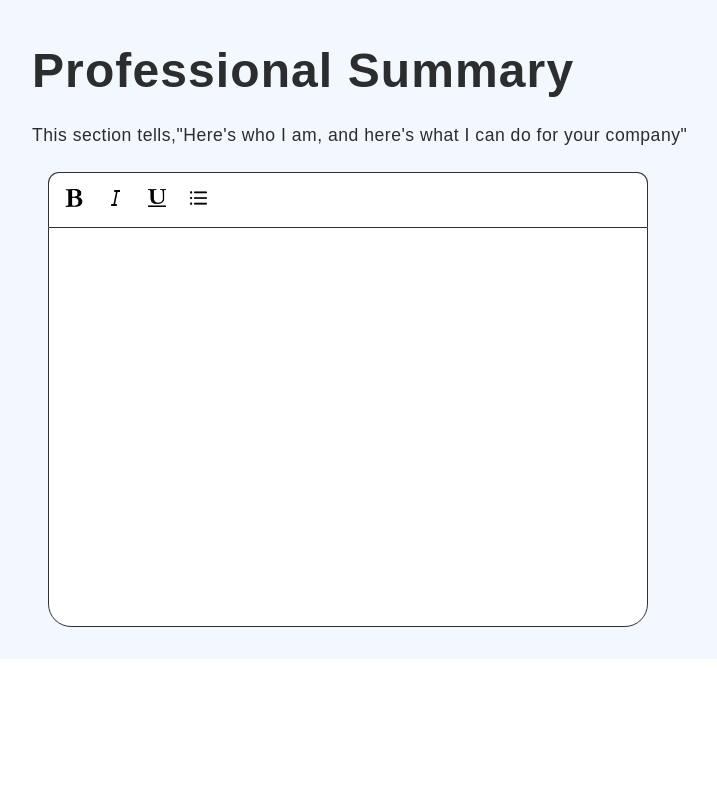
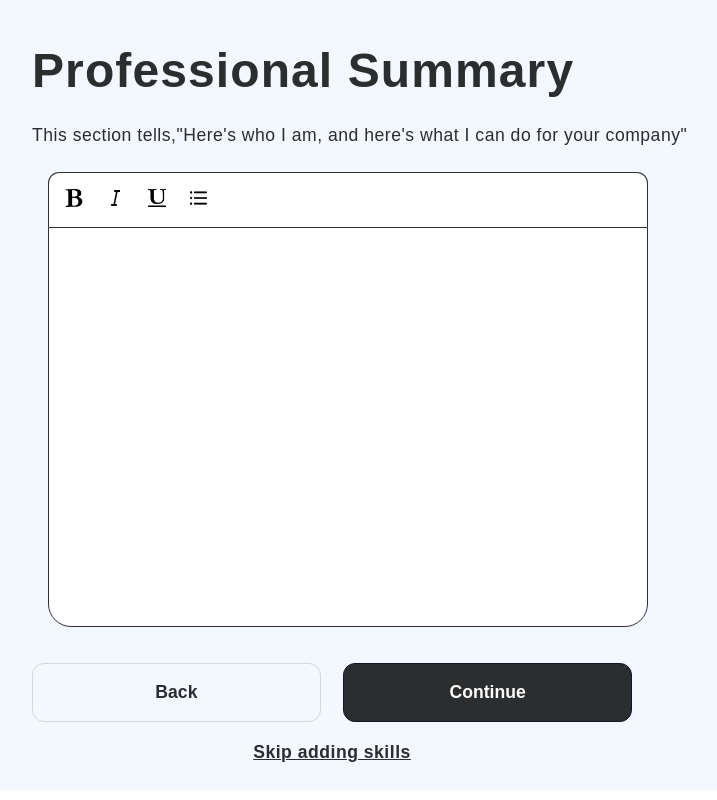
Before and after one commit to surapheil/cv-app, a React (Vite) app in the folder cvApplication/: page / in a window 1280 px wide. Shown: the part 2505-3305 px from the top of the page, without its empty margins (32-749 px from the left). Before the commit the page ends 3196 px from the top, so only its background shows below. Built offline with nearby package versions, Linux system fonts and the light colour scheme.

Commit message:
added the buttons and skipping link

```diff
--- a/cvApplication/src/components/Summary.jsx
+++ b/cvApplication/src/components/Summary.jsx
@@ -1,4 +1,5 @@
 import React, { useState, useRef } from 'react';
+import Button from '../assets/Button';
 import Textarea from '../assets/Textarea';
 import '../styles/contact.css';
 
@@ -59,7 +60,7 @@ const Summary = () => {
           <h1 className="summaryTitle contactTitle"> Professional Summary</h1>
           <p className=" summarySubtitle contactSubtitle">This section tells,&quot;Here&apos;s who I am, and here&apos;s what I can do for your company&quot;</p>
       </div>
-      <div>
+      <form className='contactForm'>
         <Textarea
           ref={textAreaRef}
           value={content}
@@ -70,7 +71,14 @@ const Summary = () => {
           onUnderline={handleUnderline}
           placeHolder="Add, edit, and write here."
         />
-      </div>
+        <div className='educationButton experianceButton'>
+                    <Button type="submit" value="Back" className="backButton"/>
+                    <Button type="submit" value="Continue" className="button"/>
+        </div>
+      </form>
+      <div className="skipBtn">
+                <a href="#" className="skipAnchor">Skip adding skills</a>
+       </div>
 
     </div>
 
```
